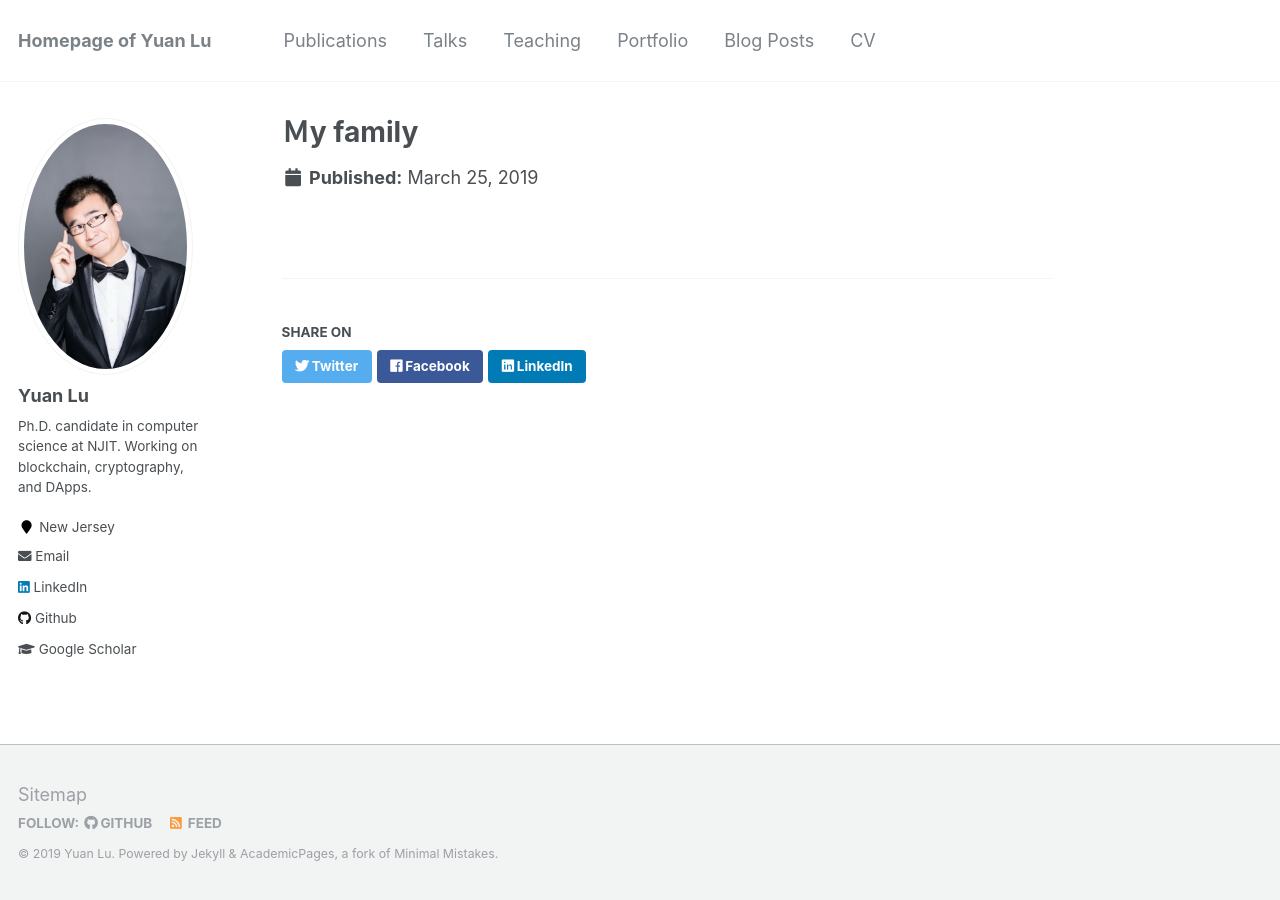
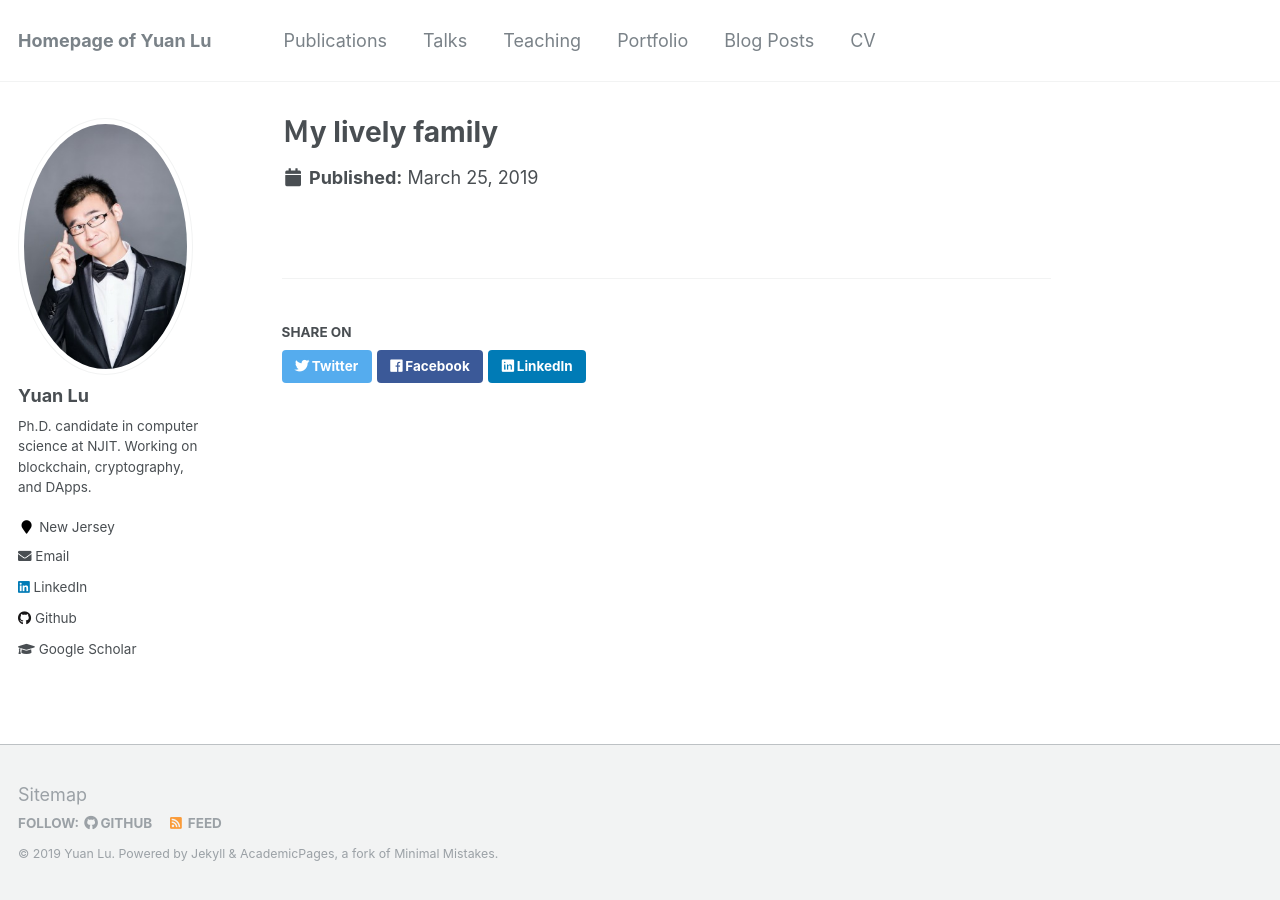
Before and after one commit to yylluu/yylluu.github.io, a Jekyll site: the page built from _portfolio/portfolio-1.html, in a window 1280 px wide. Built offline with Jekyll 4.4.1, drawn with Linux system fonts in a browser that asks for light colours.

Commit message:
Update portfolio-1.html

```diff
--- a/_portfolio/portfolio-1.html
+++ b/_portfolio/portfolio-1.html
@@ -1,6 +1,6 @@
 ---
-title: "Ｍy family"
-excerpt: "Ｍy family <br/><img src='/images/1.jpg'> <img src='/images/2.jpg'> <img src='/images/3.jpg'> <br/><img src='/images/4.jpg'> <img src='/images/5.jpg'> <img src='/images/6.jpg'> <br/><img src='/images/7.jpg'> <img src='/images/8.jpg'> <img src='/images/9.jpg'>"
+title: "Ｍy lively family"
+excerpt: "<br/><img src='/images/1.jpg'> <img src='/images/2.jpg'> <img src='/images/3.jpg'> <br/><img src='/images/4.jpg'> <img src='/images/5.jpg'> <img src='/images/6.jpg'> <br/><img src='/images/7.jpg'> <img src='/images/8.jpg'> <img src='/images/9.jpg'> <br/><img src='/images/10.jpg'> <img src='/images/11.jpg'> <img src='/images/12.jpg'>"
 collection: portfolio
 ---
 
```
